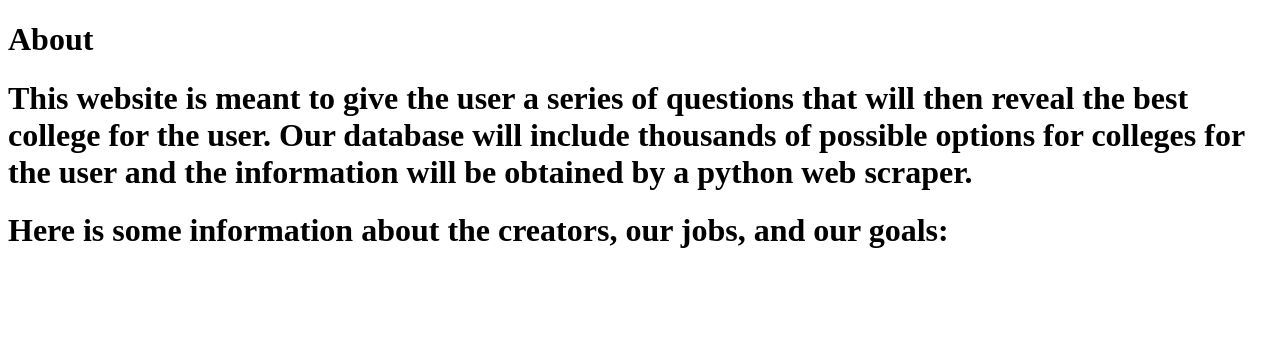
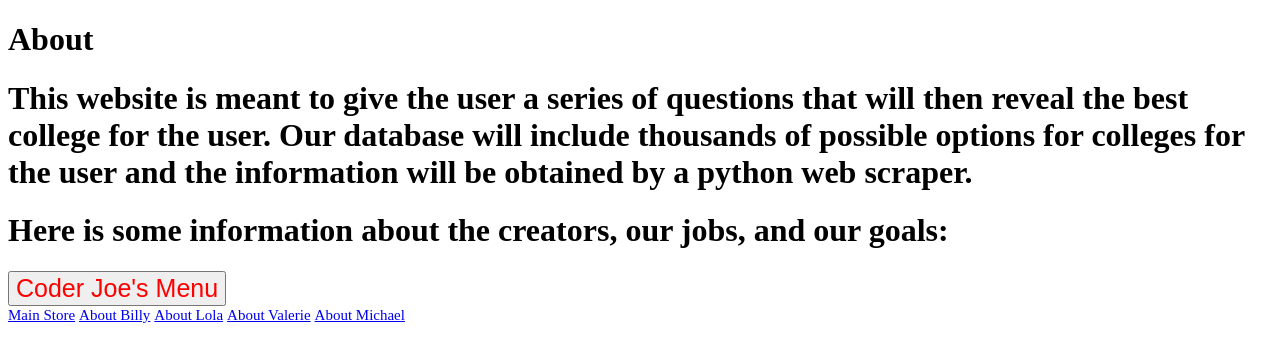
Before and after one commit to ryanshay18/P3_Parrots, a Flask app: page /about in a window 1280 px wide. Shown: the top 362 px of the page. Run offline with Flask 2, Linux system fonts and the light colour scheme.

Commit message:
drop down menu

```diff
--- a/templates/about.html
+++ b/templates/about.html
@@ -8,5 +8,19 @@
 <h1 class="glow">About</h1>
 <h1 class="black"> This website is meant to give the user a series of questions that will then reveal the best college for the user. Our database will include thousands of possible options for colleges for the user and the information will be obtained by a python web scraper.</h1>
 <h1 class="purple"> Here is some information about the creators, our jobs, and our goals:</h1>
+
+<div class="dropdown">
+    <button onclick="myFunction()" class="dropbtn" style="text-align: left; color:red; font-size: 25px" >Coder Joe's Menu</button>
+    <div id="myDropdown" class="dropdown-content">
+        <a href="/main" style ="font-size:15px">Main Store</a>
+        <a href="/aboutbilly" style ="font-size:15px">About Billy</a>
+        <a href="/aboutlola" style ="font-size:15px">About Lola</a>
+        <a href="/aboutvalerie" style ="font-size:15px">About Valerie</a>
+        <a href="/aboutmichael" style ="font-size:15px">About Michael</a>
+
+
+    </div>
+</div>
+
 </body>
 </html>
```
